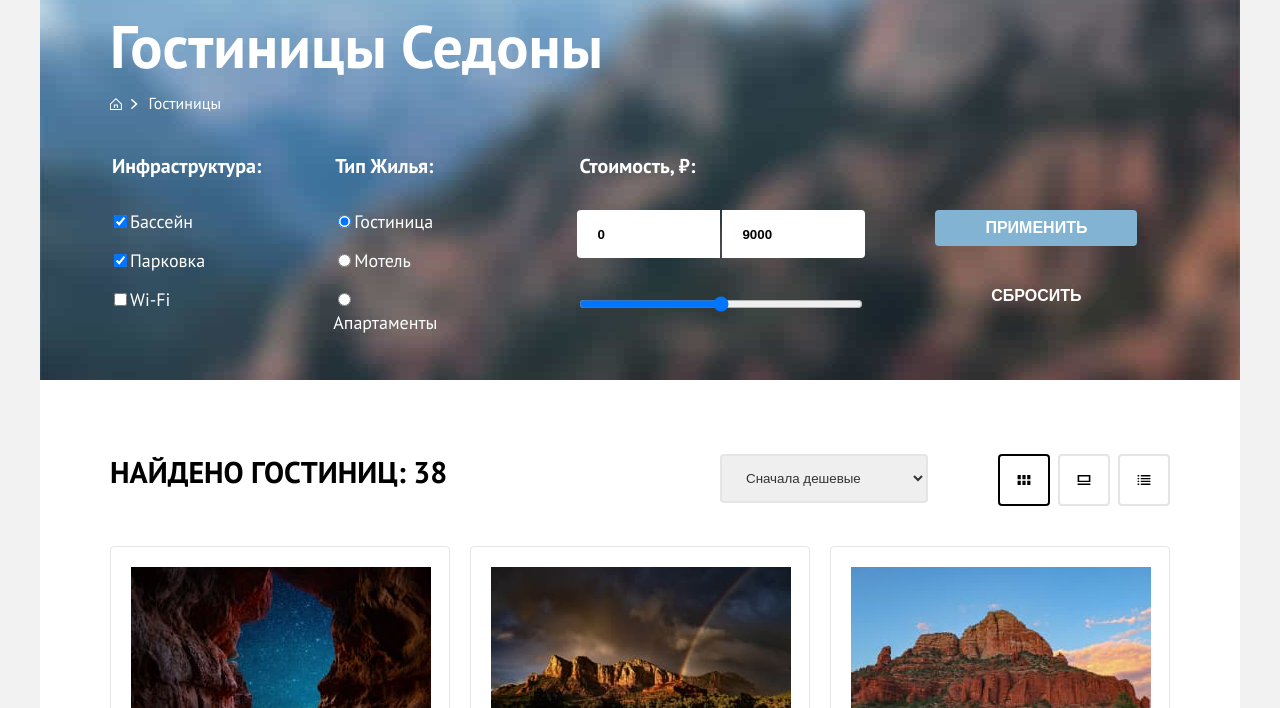
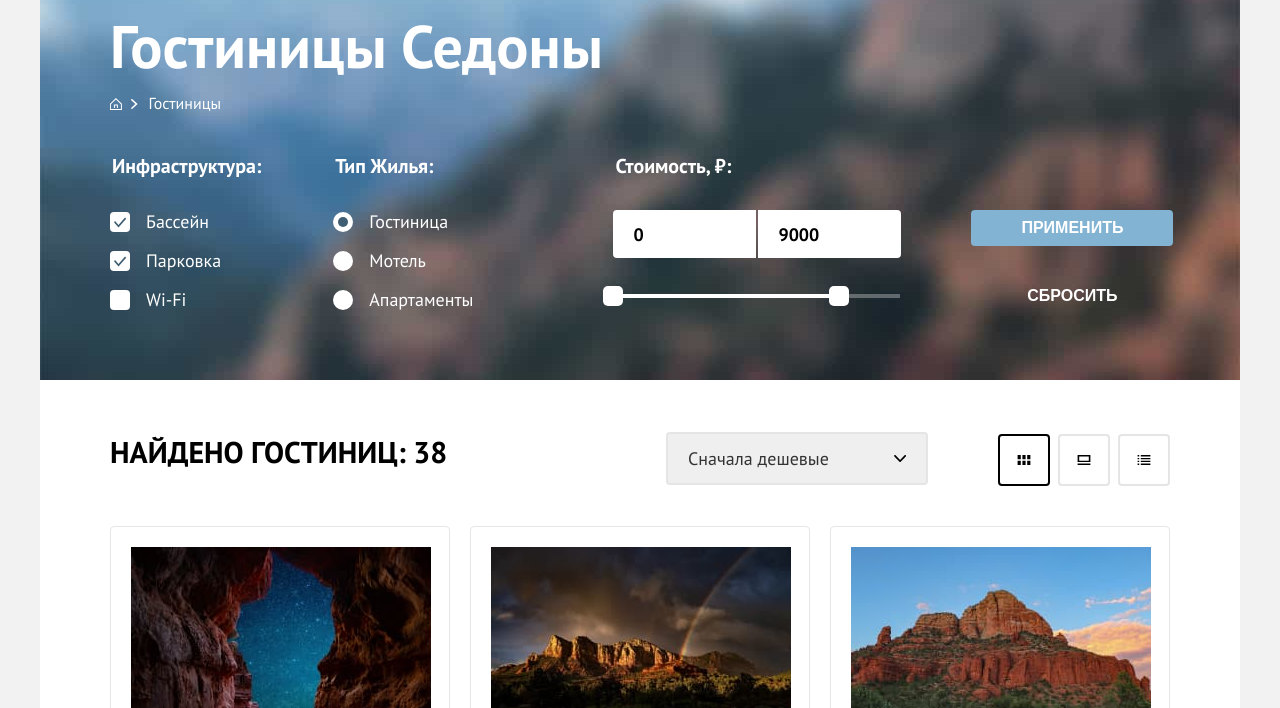
Before and after one commit to htmlacademy-htmlcss/106097-sedona-35, a plain HTML site: page hotels.html in a window 1280 px wide. Shown: the part 92-800 px from the top of the page. Drawn offline with Linux system fonts and the light colour scheme.

Commit message:
Стилизовал формы

```diff
--- a/hotels.html
+++ b/hotels.html
@@ -46,30 +46,41 @@
             <form class="filter" action="https://echo.htmlacademy.ru" method="post">
               <fieldset class="fieldset">
                 <legend class="legend">Инфраструктура:</legend>
-                <label class="settings-item" for="pool"><input type="checkbox" name="pool" id="pool"
-                    checked>Бассейн</label>
-                <label class="settings-item" for="parking"><input type="checkbox" name="parking" id="parking"
-                    checked>Парковка</label>
-                <label class="settings-item" for="wi-fi"><input type="checkbox" name="wi-fi" id="wi-fi">Wi-Fi</label>
+                <label class="settings-item" for="pool"><input class="visually-hidden" type="checkbox" name="pool"
+                    id="pool" checked><span class="mark checkbox-mark"></span><span
+                    class="control-label">Бассейн</span></label>
+                <label class="settings-item" for="parking"><input class="visually-hidden" type="checkbox" name="parking"
+                    id="parking" checked><span class="mark checkbox-mark"></span><span
+                    class="control-label">Парковка</span></label>
+                <label class="settings-item" for="wi-fi"><input class="visually-hidden" type="checkbox" name="wi-fi"
+                    id="wi-fi"><span class="mark checkbox-mark"></span><span class="control-label">Wi-Fi</span></label>
               </fieldset>
               <fieldset class="fieldset">
                 <legend class="legend">Тип Жилья:</legend>
-                <label class="settings-item" for="hotel"><input type="radio" name="accomodation-type" value="hotel"
-                    id="hotel" checked>Гостиница</label>
-                <label class="settings-item" for="motel"><input type="radio" name="accomodation-type" value="motel"
-                    id="motel">Мотель</label>
-                <label class="settings-item" for="apartment"><input type="radio" name="accomodation-type"
-                    value="apartment" id="apartment">Апартаменты</label>
+                <label class="settings-item" for="hotel"><input class="visually-hidden" type="radio"
+                    name="accomodation-type" value="hotel" id="hotel" checked><span class="mark radio-mark"></span><span
+                    class="control-label">Гостиница</span></label>
+                <label class="settings-item" for="motel"><input class="visually-hidden" type="radio"
+                    name="accomodation-type" value="motel" id="motel"><span class="mark radio-mark"></span><span
+                    class="control-label">Мотель</span></label>
+                <label class="settings-item" for="apartment"><input class="visually-hidden" type="radio"
+                    name="accomodation-type" value="apartment" id="apartment"><span class="mark radio-mark"></span><span
+                    class="control-label">Апартаменты</span></label>
               </fieldset>
               <fieldset class="fieldset">
                 <legend class="legend">Стоимость, ₽:</legend>
                 <div class="price-inputs">
-                  <input class="price-input min-price" type="number" name="min-price" placeholder="0" min="0"
+                  <input class="field price-input min-price" type="number" name="min-price" placeholder="0" min="0"
                     max="9000">
-                  <input class="price-input max-price" type="number" name="max-price" placeholder="9000" min="0"
+                  <input class="field price-input max-price" type="number" name="max-price" placeholder="9000" min="0"
                     max="9000">
                 </div>
-                <input type="range" name="price-range" min="0" max="9000" step="100">
+                <div class="range-scale">
+                  <div class="range-bar">
+                    <button class="range-toggle toggle-min" type="button"></button>
+                    <button class="range-toggle toggle-max" type="button"></button>
+                  </div>
+                </div>
               </fieldset>
               <fieldset class="fieldset filter-buttons">
                 <button class="button apply-button" type="submit">Применить</button>
@@ -82,10 +93,12 @@
           <h2 class="visually-hidden">Результаты поиска</h2>
           <div class="search-info">
             <p class="block-headline search-headline">Найдено гостиниц: 38</p>
-            <select aria-label="Сортировка">
-              <option class="option" value="asc">Сначала дешевые</option>
-              <option class="option" value="desc">Сначала дорогие</option>
-            </select>
+            <div class="select">
+              <select class="select-control" aria-label="Сортировка">
+                <option class="option" value="asc">Сначала дешевые</option>
+                <option class="option" value="desc">Сначала дорогие</option>
+              </select>
+            </div>
             <aside class="catalolg-view">
               <h3 class="visually-hidden">Тип отображения</h3>
               <a class="view tile-view view-current" href="#"><span class="visually-hidden">Плитка</span></a>
@@ -230,7 +243,7 @@
               бойскаутское!</p>
           </hgroup>
           <form class="subscription-form" action="https://echo.htmlacademy.ru">
-            <input class="email" type="email" placeholder="Ваш e-mail">
+            <input class="field email" type="email" placeholder="Ваш e-mail" required>
             <button class="button button-subscribe">Подписаться</button>
           </form>
         </aside>
@@ -238,21 +251,21 @@
       <footer class="page-footer catalog-wrapper">
         <ul class="social-list">
           <li class="social-item"><a class="social-link" href="https://vk.com/htmlacademy" rel="nofollow"><svg
-                aria-hidden="true" focusable="false" xmlns="http://www.w3.org/2000/svg" width="25"
-                height="14" fill="none">
+                aria-hidden="true" focusable="false" xmlns="http://www.w3.org/2000/svg" width="25" height="14"
+                fill="none">
                 <path class="social-icon" fill="#83B3D3" fill-rule="evenodd"
                   d="M23.95.95c.17-.55 0-.95-.8-.95h-2.62c-.67 0-.98.35-1.14.73 0 0-1.34 3.2-3.23 5.27-.61.6-.89.8-1.22.8-.17 0-.42-.2-.42-.74V.95c0-.66-.19-.95-.74-.95H9.65c-.42 0-.67.3-.67.6 0 .61.95.76 1.05 2.5v3.8c0 .84-.16.99-.5.99-.88 0-3.05-3.21-4.33-6.89-.25-.71-.5-1-1.17-1H1.4C.65 0 .5.35.5.73c0 .68.89 4.07 4.14 8.55C6.81 12.34 9.87 14 12.65 14c1.67 0 1.88-.37 1.88-1v-2.32c0-.73.16-.88.68-.88.4 0 1.06.2 2.62 1.67C19.61 13.22 19.9 14 20.9 14h2.63c.75 0 1.13-.37.91-1.1-.24-.72-1.09-1.77-2.22-3.02-.6-.7-1.53-1.47-1.8-1.86-.4-.49-.28-.7 0-1.14 0 0 3.2-4.43 3.53-5.93Z"
                   clip-rule="evenodd" />
               </svg><span class="visually-hidden">Вконтакте</span></a></li>
           <li class="social-item"><a class="social-link social-link-vk" href="https://t.me/htmlacademy"
-              rel="nofollow"><svg aria-hidden="true" focusable="false"
-                xmlns="http://www.w3.org/2000/svg" width="19" height="16" fill="none">
+              rel="nofollow"><svg aria-hidden="true" focusable="false" xmlns="http://www.w3.org/2000/svg" width="19"
+                height="16" fill="none">
                 <path class="social-icon" fill="#83B3D3"
                   d="M17.29.1 1.34 6.25c-1.09.43-1.08 1.04-.2 1.31l4.1 1.28 9.47-5.98c.44-.27.85-.12.52.18L7.55 9.96l-.28 4.22c.41 0 .6-.19.83-.41l1.99-1.93 4.13 3.05c.77.42 1.31.2 1.5-.7l2.72-12.8C18.72.27 18-.23 17.29.09Z" />
               </svg><span class="visually-hidden">Telegram</span></a></li>
           <li class="social-item"><a class="social-link" href="https://www.youtube.com/user/htmlacademyru"
-              rel="nofollow"><svg aria-hidden="true" focusable="false"
-                xmlns="http://www.w3.org/2000/svg" width="23" height="18" fill="none">
+              rel="nofollow"><svg aria-hidden="true" focusable="false" xmlns="http://www.w3.org/2000/svg" width="23"
+                height="18" fill="none">
                 <path class="social-icon" fill="#83B3D3"
                   d="M19.1.5H3.68C1.81.5.5 2.1.5 3.9V14c0 1.9 1.31 3.5 3.17 3.5h15.66c1.64 0 3.17-1.6 3.17-3.4V3.9C22.28 2.1 20.97.5 19.1.5ZM8.17 13.04V4.96L15.5 9l-7.34 4.04Z" />
               </svg><span class="visually-hidden">Youtube</span></a></li>
--- a/styles/styles.css
+++ b/styles/styles.css
@@ -193,6 +193,29 @@ body {
   font-size: 60px;
   line-height: 78px;
   color: #FFFFFF;
+}
+
+.field {
+  /* Типографика */
+  font: inherit;
+  line-height: 24px;
+}
+
+.field:hover {
+  /* Оформление */
+  background-color: #E6E6E6;
+}
+
+.field:focus {
+  /* Оформление */
+  background-color: #E6E6E6;
+  outline: 3px solid #83B3D3;
+}
+
+.field:active {
+  /* Оформление */
+  background-color: #F2F2F2;
+  border: 2px solid #000000;
 }
 
 
@@ -766,6 +789,12 @@ img.logo {
   border: none;
 }
 
+.price-input::-webkit-outer-spin-button,
+.price-input::-webkit-inner-spin-button {
+  appearance: none;
+  margin: 0;
+}
+
 .price-input.min-price::after {
   content: "от";
 }
@@ -799,6 +828,12 @@ img.logo {
 }
 
 .settings-item {
+  /* Позиционирование */
+  position: relative;
+
+  /* Блочная модель */
+  padding-left: 36px;
+
   /* Типографика */
   line-height: 23px;
   color: #FFFFFF;
@@ -809,9 +844,148 @@ img.logo {
   margin-bottom: 16px;
 }
 
+.settings-item:hover {
+  /* Оформление */
+  opacity: 60%;
+}
+
+.mark {
+  /* Позиционирование */
+  position: absolute;
+  top: 2px;
+  left: 0;
+
+  /* Блочная модель */
+  width: 20px;
+  height: 20px;
+
+  /* Оформление */
+  background-color: #FFFFFF;
+}
+
+.checkbox-mark {
+  /* Оформление */
+  border-radius: 4px;
+}
+
+.radio-mark {
+  /* Оформление */
+  border-radius: 50%;
+}
+
+input[type="checkbox"]:focus + .checkbox-mark,
+input[type="radio"]:focus + .radio-mark {
+  /* Оформление */
+  outline: 3px solid #83B3D3;
+}
+
+input[type="checkbox"]:checked + .checkbox-mark::before {
+  /* Позиционирование */
+  position: absolute;
+  top: 5px;
+  left: 4px;
+  content: "";
+
+  /* Блочная модель */
+  width: 13px;
+  height: 11px;
+
+  /* Оформление */
+  background-image: url("/images/icons/check-mark.svg");
+  background-repeat: no-repeat;
+}
+
+input[type="radio"]:checked + .radio-mark::before {
+  /* Позиционирование */
+  position: absolute;
+  top: 5px;
+  left: 5px;
+  content: "";
+
+  /* Блочная модель */
+  width: 10px;
+  height: 10px;
+
+  /* Оформление */
+  background-color: #3F5E72;
+  border-radius: 50%;
+}
+
+input[type="checkbox"]:active + .mark {
+  /* Оформление */
+  opacity: 30%;
+}
+
 .filter-buttons {
   /* Блочная модель */
   padding-top: 56px;
+}
+
+.range-scale {
+  /* Позиционирование */
+  position: relative;
+
+  /* Блочная модель */
+  width: 287px;
+  height: 4px;
+
+  /* Оформление */
+  background-color: rgba(255, 255, 255, 0.3);
+}
+
+.range-bar {
+  /* Позиционирование */
+  position: absolute;
+
+  /* Блочная модель */
+  width: 226px;
+  height: 4px;
+
+  /* Оформление */
+  background-color: #FFFFFF;
+}
+
+.range-toggle {
+  /* Позиционирование */
+  position: absolute;
+
+  /* Блочная модель */
+  width: 20px;
+  height: 20px;
+
+  /* Оформление */
+  background-color: #FFFFFF;
+  border: none;
+  border-radius: 5px;
+  cursor: pointer;
+}
+
+.range-toggle:hover {
+  /* Оформление */
+  box-shadow: 0 4px 10px 0 rgba(0, 0, 0, 0.25);
+}
+
+.range-toggle:focus {
+  /* Оформление */
+  outline: 3px solid #83B3D3;
+}
+
+.range-toggle:active {
+  /* Оформление */
+  outline: 2px solid #83B3D3;
+  box-shadow: 0 7px 15px 0 rgba(0, 0, 0, 0.4);
+}
+
+.toggle-min {
+  /* Позиционирование */
+  left: -10px;
+  top: -8px;
+}
+
+.toggle-max {
+  /* Позиционирование */
+  left: 216px;
+  top: -8px;
 }
 
 .button.apply-button {
@@ -876,34 +1050,52 @@ img.logo {
 .search-headline {
   /* Блочная модель */
   margin: 0;
-  margin-right: 200px;
+  margin-right: auto;
 }
 
-select[aria-label="Сортировка"] {
+.select {
+  /* Позиционирование */
+  position: relative;
+  display: flex;
+  align-items: center;
+
   /* Блочная модель */
   width: 292px;
   height: 49px;
   margin-right: 70px;
-  padding: 14px 20px;
+}
 
+.select-control {
+  /* Блочная модель */
+  width: 100%;
+  padding: 14px 40px 14px 20px;
+
+  /* Типографика */
+  font: inherit;
   color: #333333;
 
   /* Оформление */
+  background-image: url("/images/icons/arrow-down.svg");
+  background-repeat: no-repeat;
+  background-position: right 20px center;
   border: 2px solid #E5E5E5;
   border-radius: 4px;
+  appearance: none;
 }
 
-select[aria-label="Сортировка"]:hover, select[aria-label="Сортировка"]:focus {
+.select:hover .select-control,
+.select:focus .select-control {
   /* Оформление */
   border-color: #68A2CA;
+  cursor: pointer;
 }
 
-select[aria-label="Сортировка"]:active {
+.select:active .select-control {
   /* Оформление */
   border-color: #3F5E72;
 }
 
-select[aria-label="Сортировка"]:disabled {
+select:disabled .select-control {
   /* Оформление */
   border-color: rgba(0, 0, 0, 0.3);
 }
@@ -1071,7 +1263,7 @@ select[aria-label="Сортировка"]:disabled {
 .button.button-subscribe:active,
 .button.apply-button:active {
   /* Типографика */
-  color:rgba(255, 255, 255, 0.3);
+  color: rgba(255, 255, 255, 0.3);
 
   /* Оформление */
   background-color: #82B3D3;
```
Also changed, not shown: index.html (+1 -1 lines).
